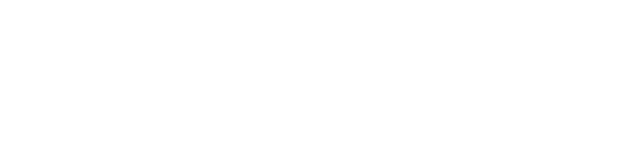
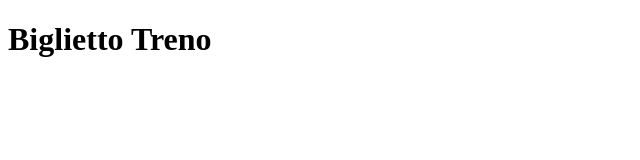
Before and after one commit to Anniballi-Andrea/js-biglietto-treno, a plain HTML site: page index.html in a window 1280 px wide. Shown: the whole page, without its empty margins (0-640 px from the left). Drawn offline with Linux system fonts and the light colour scheme.

Commit message:
added some reasoning behind the code

```diff
--- a/index.html
+++ b/index.html
@@ -6,6 +6,7 @@
     <title>Biglietto Treno</title>
 </head>
 <body>
+    <h1>Biglietto Treno</h1>
 
 
 <script src="./assets/js/script.js"></script>
```
Also changed, not shown: assets/js/script.js (+22 -0 lines).
